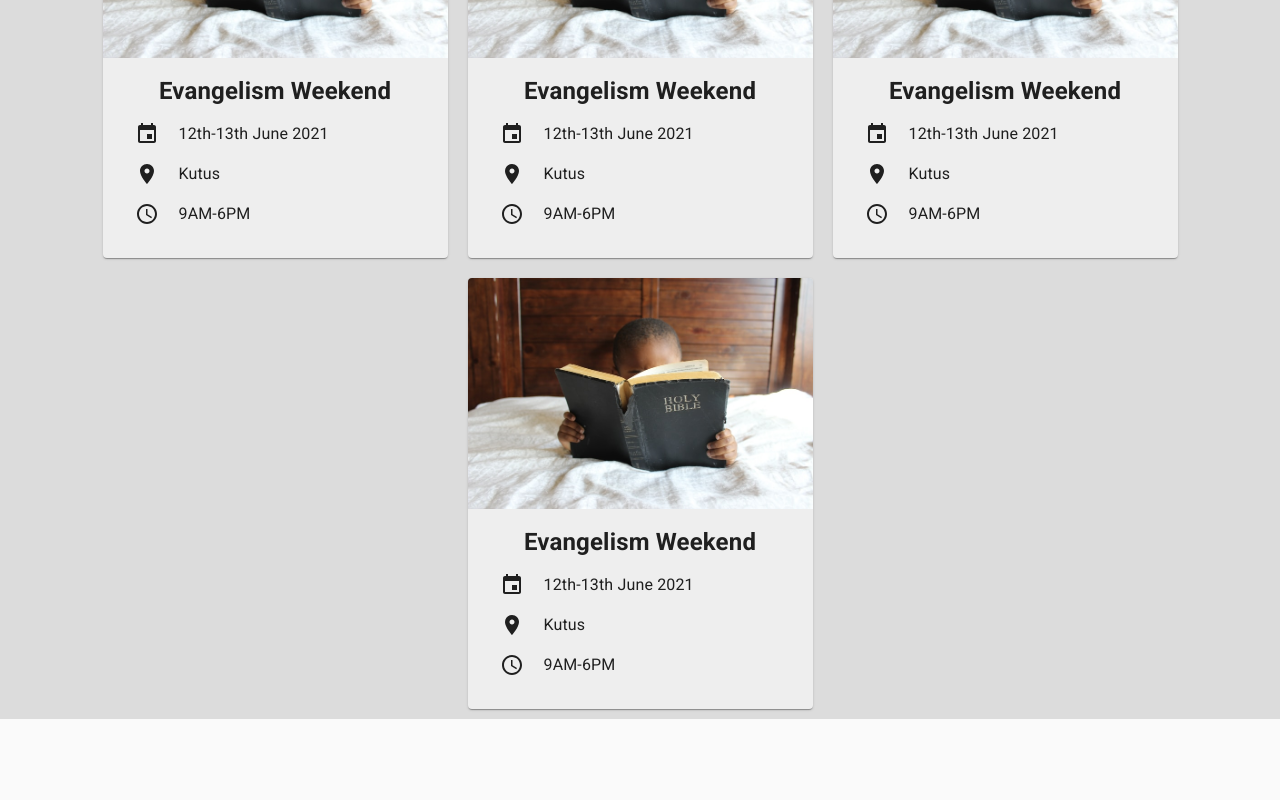
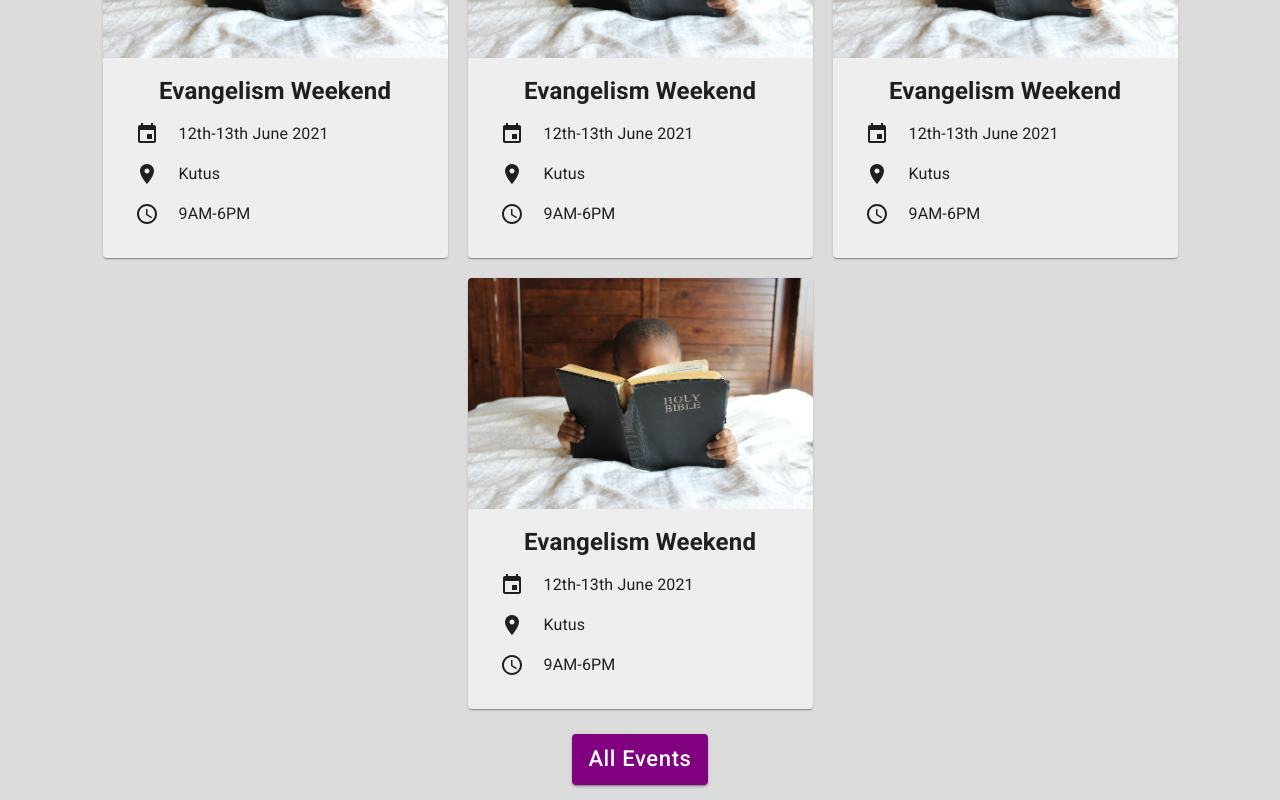
Before and after one commit to KyU-Christian-Union/kyucuwebapp, a React (Create React App) app: page / in a window 1280 px wide. Shown: the part 361-1161 px from the top of the page. Before the commit the page ends 1080 px from the top, so only its background shows below. Built offline with nearby package versions, Linux system fonts and the light colour scheme.

Commit message:
add all_events button

```diff
--- a/src/components/UpcomingEvents/UpcomingEvents.jsx
+++ b/src/components/UpcomingEvents/UpcomingEvents.jsx
@@ -1,7 +1,7 @@
 import React from 'react';
 import { makeStyles } from '@material-ui/core/styles';
 import Typography from '@material-ui/core/Typography';
-import { Box } from '@material-ui/core';
+import { Box, Button } from '@material-ui/core';
 import UpcomingEvent from './UpcomingEvent';
 
 const useStyles = makeStyles(theme => ({
@@ -15,6 +15,10 @@ const useStyles = makeStyles(theme => ({
   },
   wrapper: {
     maxWidth: '100%'
+  },
+  button: {
+    margin: 15,
+    fontSize: 22
   }
 }));
 
@@ -38,6 +42,11 @@ const UpcomingEvents = () => {
         <UpcomingEvent />
         <UpcomingEvent />
       </Box>
+      <Box textAlign="center">
+        <Button className={classes.button} variant="contained" color="primary">
+          All Events
+        </Button>
+      </Box>
     </div>
   );
 };
```
